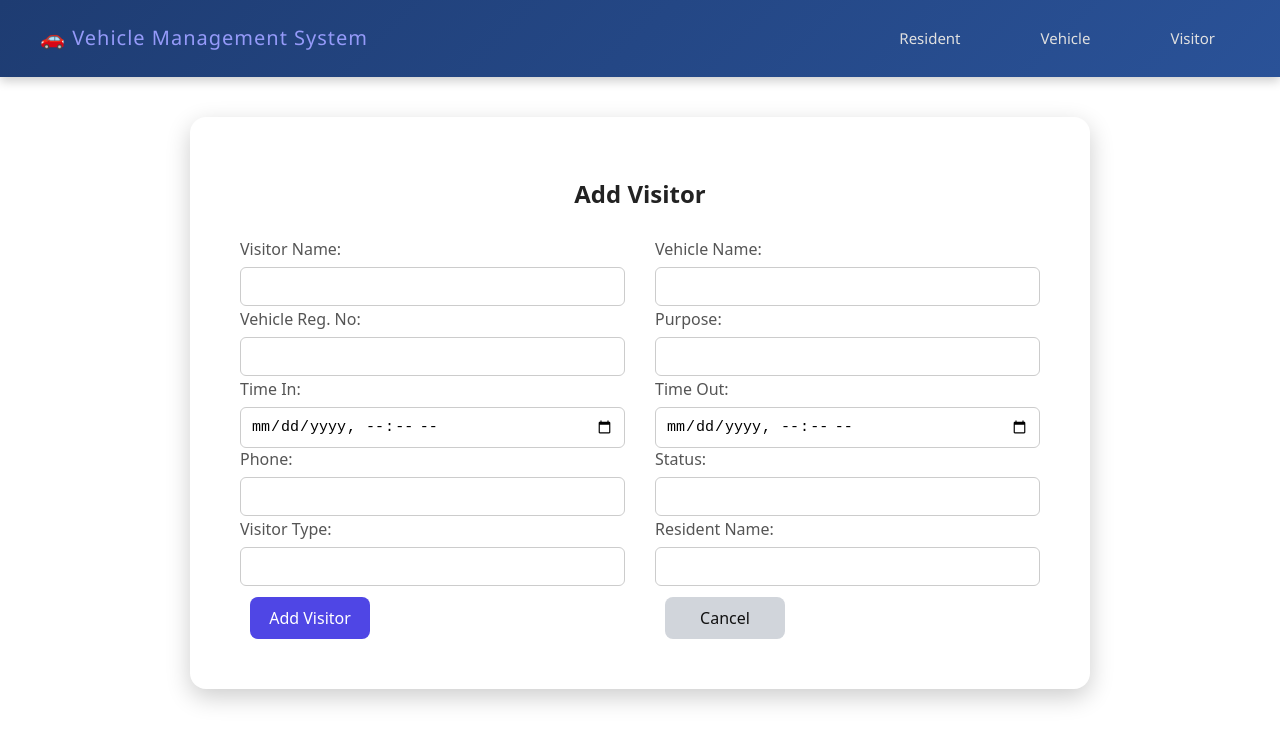
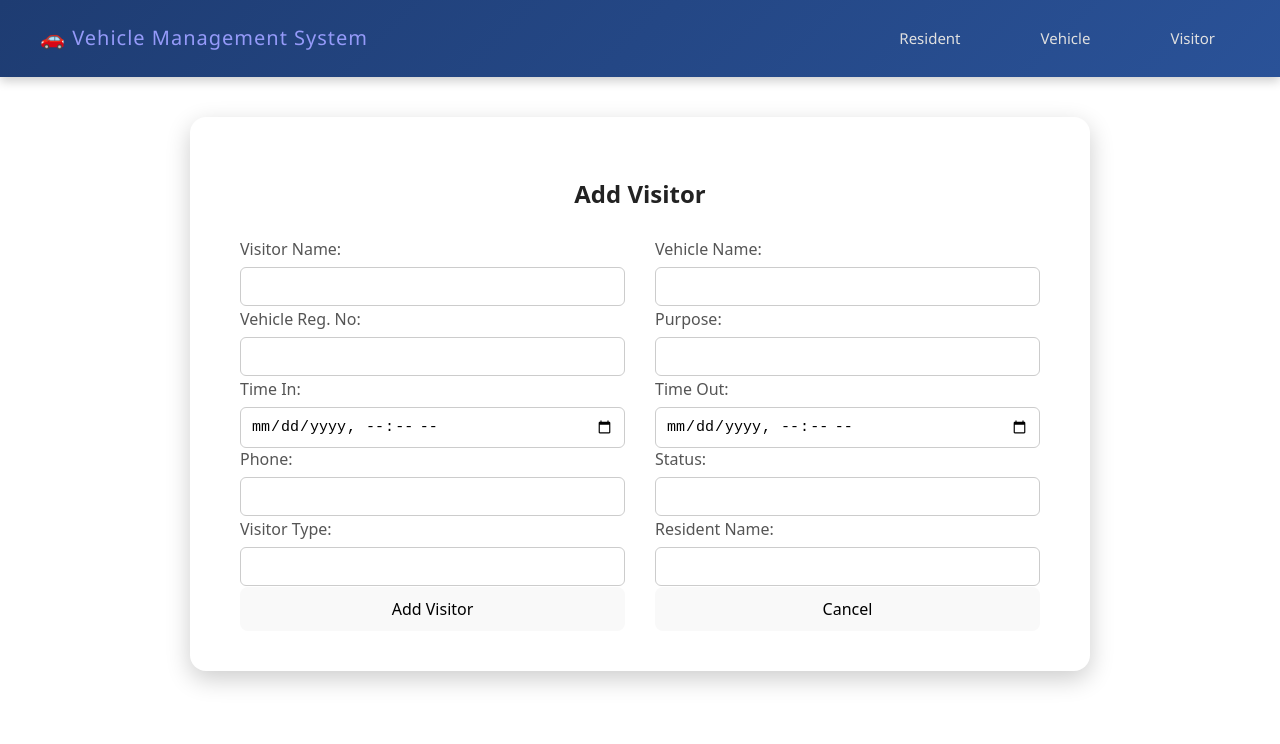
Before and after one commit to JagtapKajal/carveo-portal, a React (Vite) app in the folder frontend/carveoUI/: page /AddVisitor in a window 1280 px wide. Shown: the top 744 px of the page. Built offline with nearby package versions, Linux system fonts and the light colour scheme.

Commit message:
Changed class name

```diff
--- a/frontend/carveoUI/src/Components/Visitor/AddVisitor.jsx
+++ b/frontend/carveoUI/src/Components/Visitor/AddVisitor.jsx
@@ -151,10 +151,10 @@ const AddVisitor = () => {
           />
         </div>
 
-        <button type="submit" className="submit-btn">Add Visitor</button>
+        <button type="submit" className="visitor-submit-btn">Add Visitor</button>
         <button
           type="button"
-          className="cancel-btn"
+          className="visitor-cancel-btn"
           onClick={() => navigate("/visitor")}
         >
           Cancel
```
